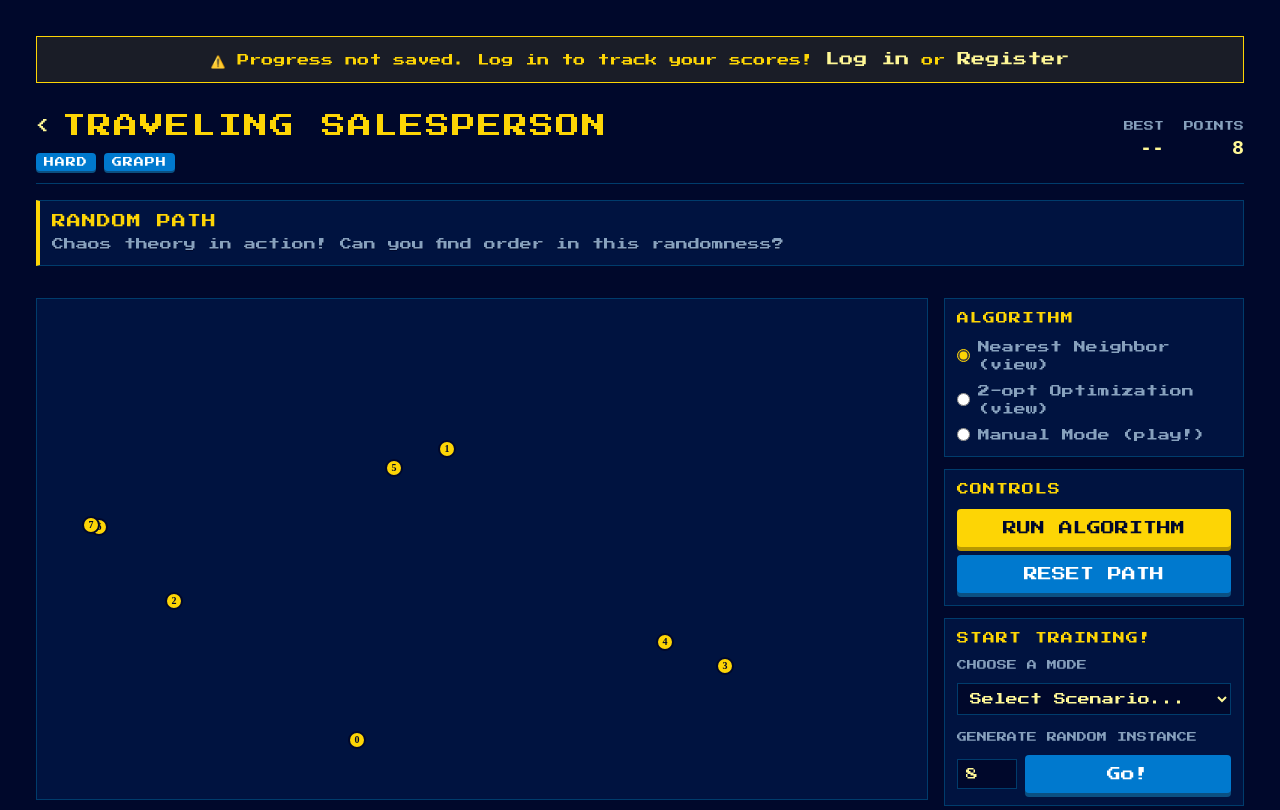
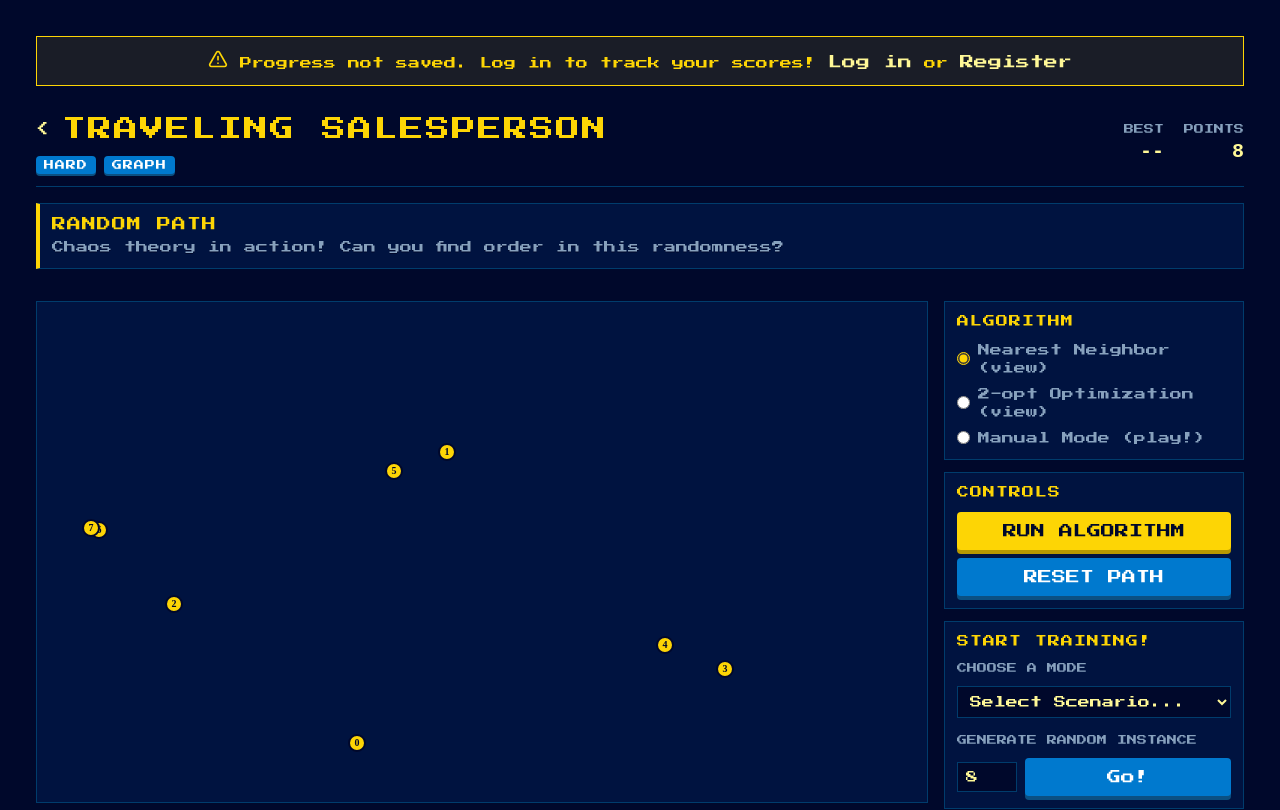
Before and after one commit to TeachingHub/algoarcade, a React app in the folder frontend/: page /games/tsp in a window 1280 px wide. Shown: the top 810 px of the page. Built offline with nearby package versions, Linux system fonts and the light colour scheme; no server answers; the HTML template or start-up script is replaced by a standard one.

Commit message:
feat: Replace warning emoji with a Lucide icon in the TSP game notification and add `lucide-react` dependency.

```diff
--- a/frontend/package.json
+++ b/frontend/package.json
@@ -12,6 +12,7 @@
   "dependencies": {
     "dotenv": "^17.2.3",
     "firebase": "^12.6.0",
+    "lucide-react": "^0.563.0",
     "react": "^19.2.0",
     "react-dom": "^19.2.0",
     "react-router": "^7.9.6"
--- a/frontend/src/pages/games/TSP.tsx
+++ b/frontend/src/pages/games/TSP.tsx
@@ -12,6 +12,7 @@ import TSPInstructions from "@/components/games/tsp/TSPInstructions";
 
 // Hook
 import { useTSPGame } from "@/hooks/games/useTSPGame";
+import { TriangleAlertIcon } from 'lucide-react';
 
 export default function TSP() {
     const { user } = useAuth();
@@ -55,7 +56,7 @@ export default function TSP() {
             <div className={styles.gameContainer}>
                 {!user && (
                     <div className={styles.notification}>
-                        ⚠️ Progress not saved. Log in to track your scores! <Button style={["link"]} to="/login">Log in</Button> or <Button style={["link"]} to="/register">Register</Button>
+                        <TriangleAlertIcon size={20} /> Progress not saved. Log in to track your scores! <Button style={["link"]} to="/login">Log in</Button> or <Button style={["link"]} to="/register">Register</Button>
                     </div>
                 )}
 
```
Also changed, not shown: 1 other file (tests, documents, lock files or other folders).
